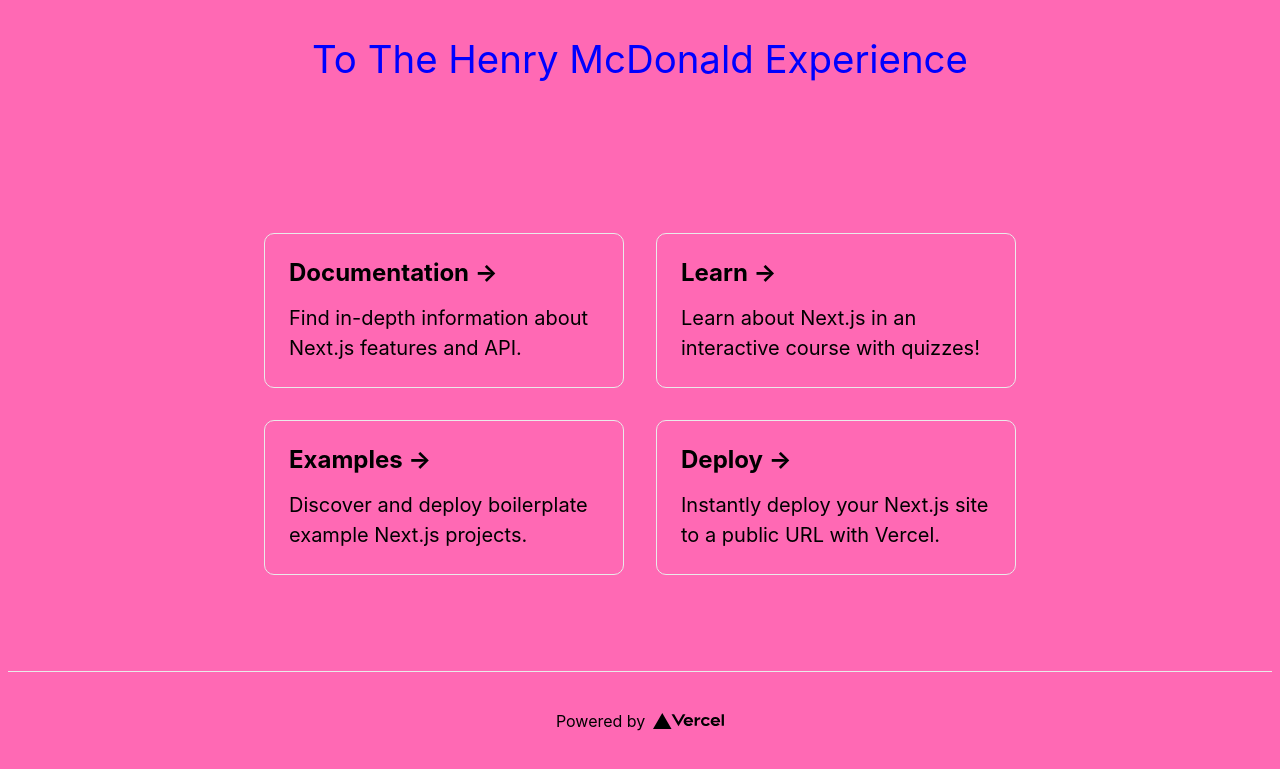
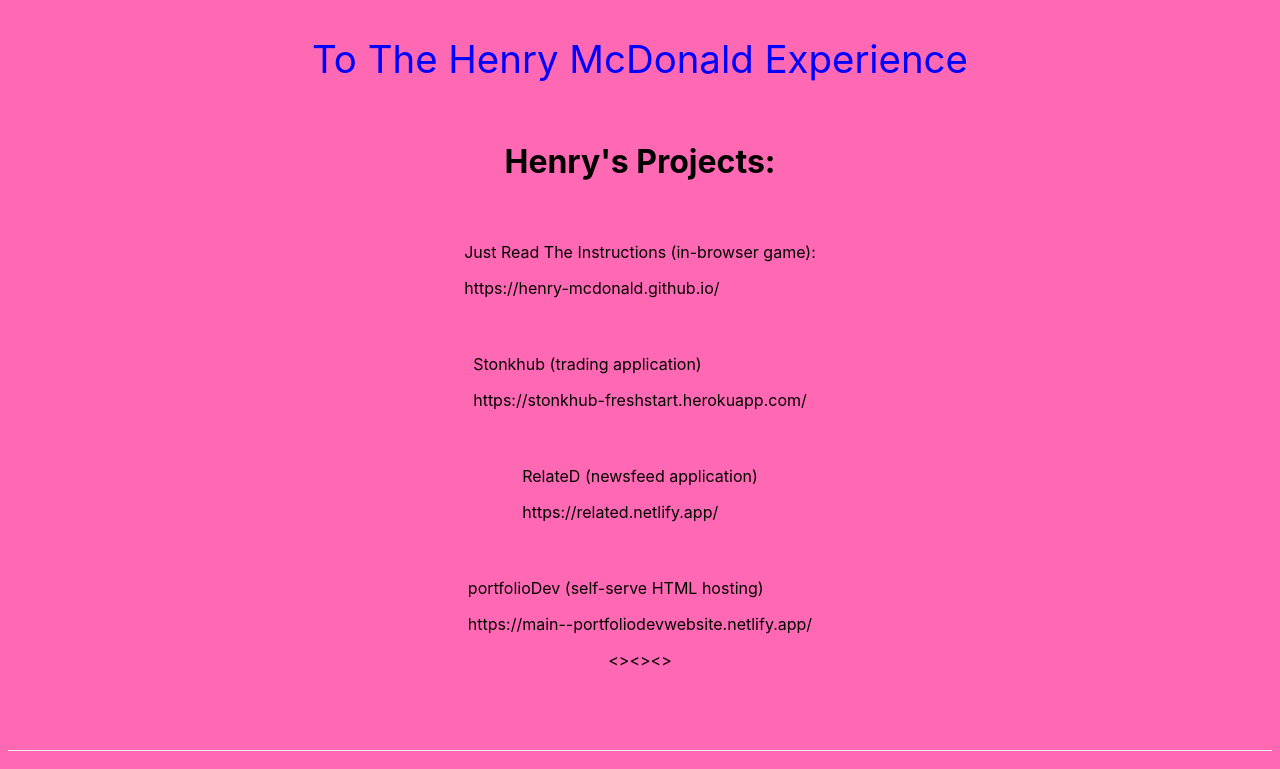
Before and after one commit to henry-mcdonald/portfolio, a Next.js app: page / in a window 1280 px wide. Shown: the part 609-1378 px from the top of the page. Built offline with nearby package versions, Linux system fonts and the light colour scheme.

Commit message:
final change

```diff
--- a/pages/index.js
+++ b/pages/index.js
@@ -41,40 +41,48 @@
 
         <p className={styles.henryTitle}>{bottomMsg}</p>
 
+        <h1>
+Henry's Projects:
+</h1>
 
-        <p className={styles.description}>
+<br />
+<br />
 
-        </p>
+<div>
+Just Read The Instructions (in-browser game):
 
-        <div className={styles.grid}>
-          <a href="https://nextjs.org/docs" className={styles.card}>
-            <h3>Documentation &rarr;</h3>
-            <p>Find in-depth information about Next.js features and API.</p>
-          </a>
+<p>https://henry-mcdonald.github.io/</p>
 
-          <a href="https://nextjs.org/learn" className={styles.card}>
-            <h3>Learn &rarr;</h3>
-            <p>Learn about Next.js in an interactive course with quizzes!</p>
-          </a>
+</div>
 
-          <a
-            href="https://github.com/vercel/next.js/tree/master/examples"
-            className={styles.card}
-          >
-            <h3>Examples &rarr;</h3>
-            <p>Discover and deploy boilerplate example Next.js projects.</p>
-          </a>
+<br />
+<br />
 
-          <a
-            href="https://vercel.com/new?utm_source=create-next-app&utm_medium=default-template&utm_campaign=create-next-app"
-            className={styles.card}
-          >
-            <h3>Deploy &rarr;</h3>
-            <p>
-              Instantly deploy your Next.js site to a public URL with Vercel.
-            </p>
-          </a>
-        </div>
+<div>
+Stonkhub (trading application)
+<p>https://stonkhub-freshstart.herokuapp.com/</p>
+
+</div>
+
+<br />
+<br />
+
+<div>
+RelateD (newsfeed application)
+<p>https://related.netlify.app/</p>
+
+</div>
+
+<br />
+<br />
+
+<div>
+portfolioDev (self-serve HTML hosting)
+<p>https://main--portfoliodevwebsite.netlify.app/</p>
+
+</div>
+
+&lt;&gt;&lt;&gt;&lt;&gt;
       </main>
 
       <footer className={styles.footer}>
@@ -83,8 +91,8 @@
           target="_blank"
           rel="noopener noreferrer"
         >
-          Powered by{' '}
-          <img src="/vercel.svg" alt="Vercel Logo" className={styles.logo} />
+          {' '}
+          {/* <img src="/vercel.svg" alt="Vercel Logo" className={styles.logo} /> */}
         </a>
       </footer>
     </div>
```
